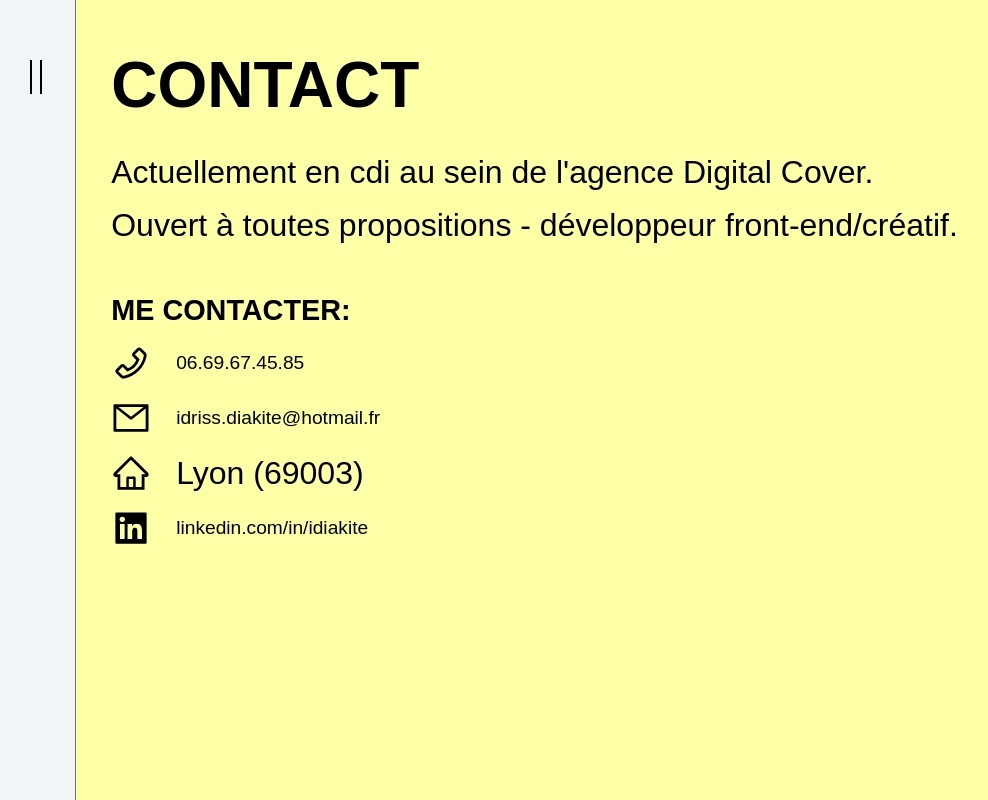
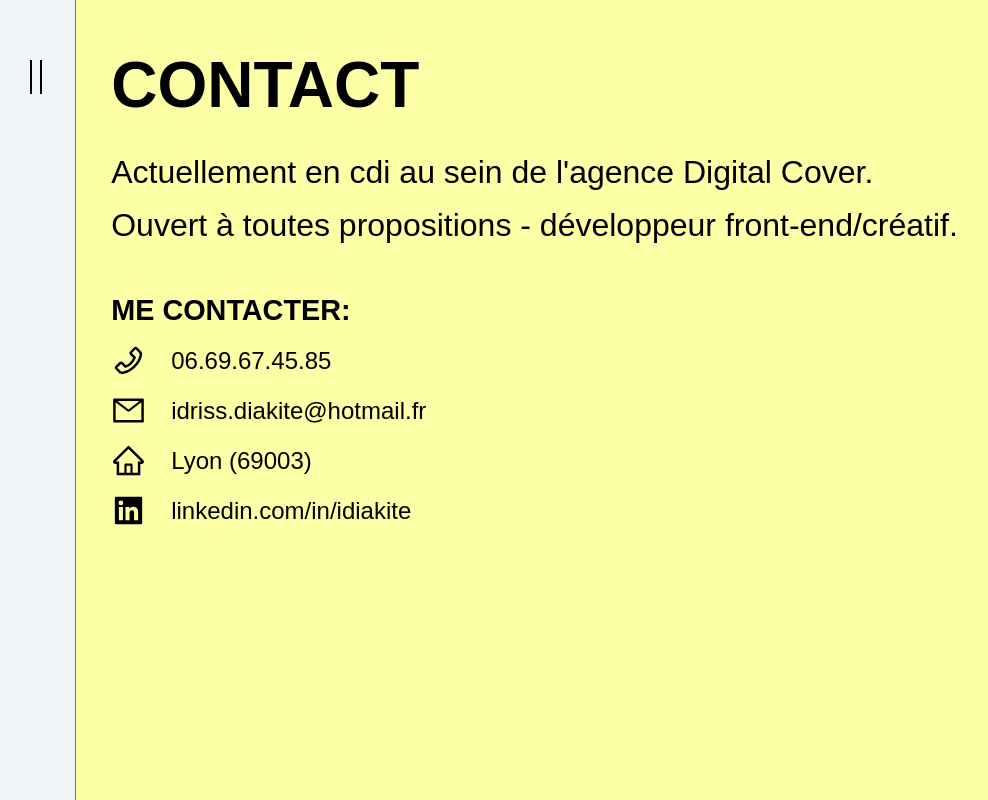
Before and after one commit to idrissdiakite/portfolio-react, a React (Create React App) app: page /contact in a window 1280 px wide. Shown: the whole page, without its empty margins (0-988 px from the left). Built offline with nearby package versions, Linux system fonts and the light colour scheme; a web font is replaced by a local one.

Commit message:
🎨 [CONTACT] Updated size

```diff
--- a/src/components/Contact/style.scss
+++ b/src/components/Contact/style.scss
@@ -25,9 +25,12 @@
       margin-right: 20px;
 
       @media screen and (min-width: 1024px) {
-        font-size: 40px;
+        font-size: 35px;
         margin-right: 25px;
       }
     }
+
+    a,
+    p { font-size: 1.5rem; }
   }
 }
```
